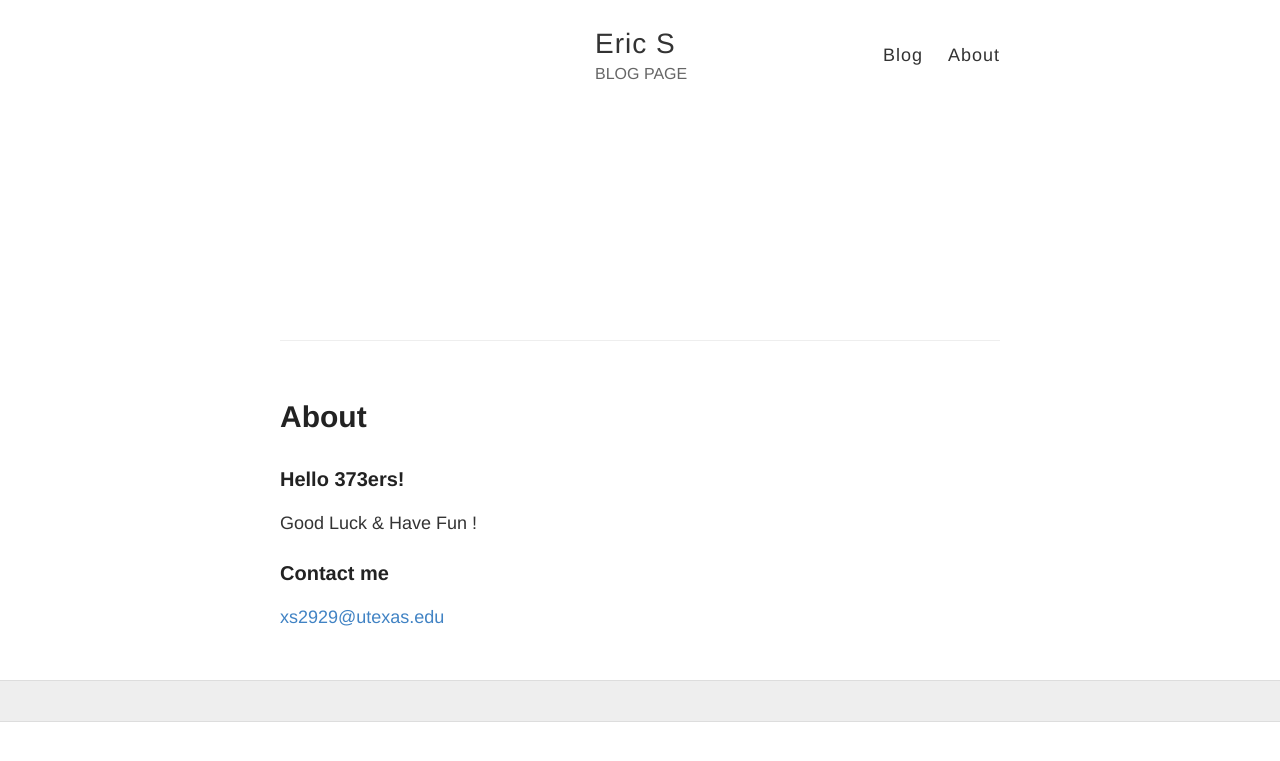
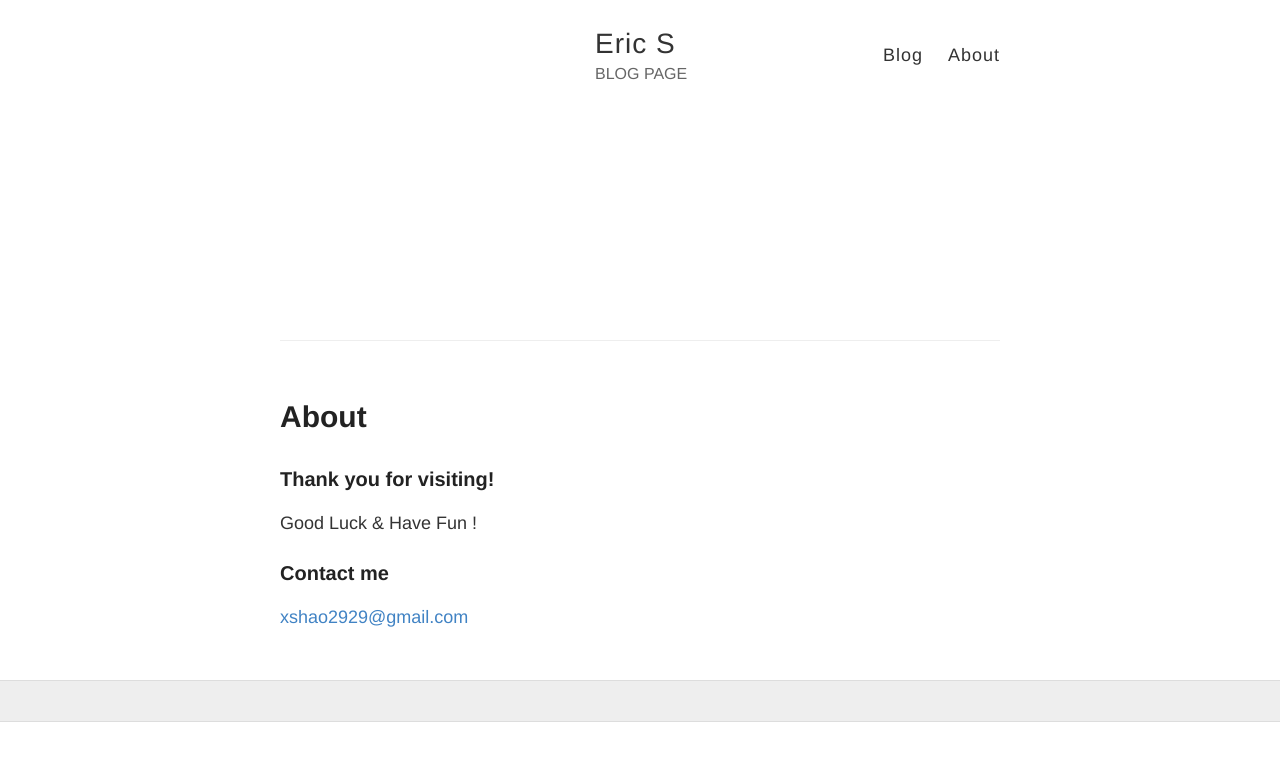
Before and after one commit to XS2929/xs2929.github.io, a Jekyll site: the page built from about.md, in a window 1280 px wide. Shown: the top 761 px of the page. Built offline with Jekyll 4.4.1, drawn with Linux system fonts in a browser that asks for light colours.

Commit message:
Update about.md

```diff
--- a/about.md
+++ b/about.md
@@ -4,10 +4,10 @@ title: About
 permalink: /about/
 ---
 
-### Hello 373ers!
+### Thank you for visiting!
 
 Good Luck & Have Fun !
 
 ### Contact me
 
-[xs2929@utexas.edu](mailto:email@domain.com)
+[xshao2929@gmail.com](mailto:email@domain.com)
```
